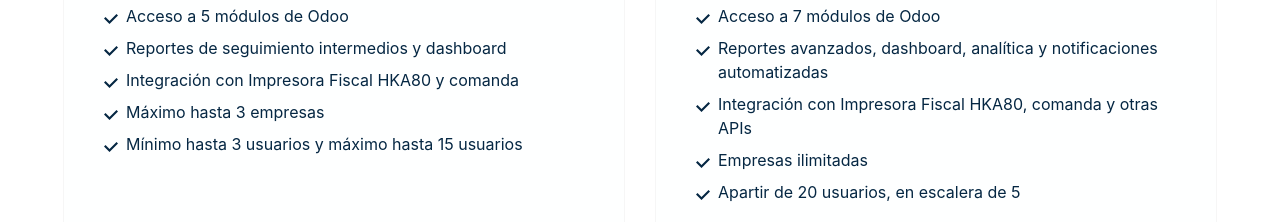
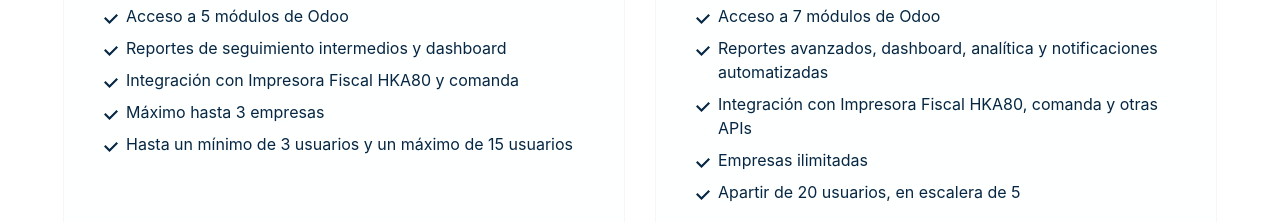
Before and after one commit to joseph-eduardo-l/ESTELIONTEFLY, a Next.js app: page /plans in a window 1280 px wide. Shown: the part 1000-1222 px from the top of the page. Built offline with nearby package versions, Linux system fonts and the light colour scheme; no server answers.

Commit message:
feat(locale): modifying information about plans and services

```diff
--- a/locale/en/erp360.ts
+++ b/locale/en/erp360.ts
@@ -38,7 +38,10 @@
           { id: 2, text: "Intermediate monitoring reports and dashboard" },
           { id: 3, text: "Integration with Fiscal Printer HKA80 and commands" },
           { id: 4, text: "Maximum up to 3 companies" },
-          { id: 5, text: "Minimum up to 3 users and maximum up to 15 users" },
+          {
+            id: 5,
+            text: "Up to a minimum of 3 users and a maximum of 15 users",
+          },
         ],
         selection: "Select the number of users:",
         price: "From",
@@ -224,7 +227,7 @@
       },
       {
         id: 1,
-        heading: "What are the modules covered by Erp 360?",
+        heading: "What are the modules covered by ERP 360?",
         content: {
           isTitle: true,
           title: "The ERP 360 solution covers the following modules:",
--- a/locale/es/erp360.ts
+++ b/locale/es/erp360.ts
@@ -38,7 +38,7 @@
           { id: 4, text: "Máximo hasta 3 empresas" },
           {
             id: 5,
-            text: "Mínimo hasta 3 usuarios y máximo hasta 15 usuarios",
+            text: "Hasta un mínimo de 3 usuarios y un máximo de 15 usuarios",
           },
         ],
         selection: "Seleccione la cantidad de usuarios:",
```
